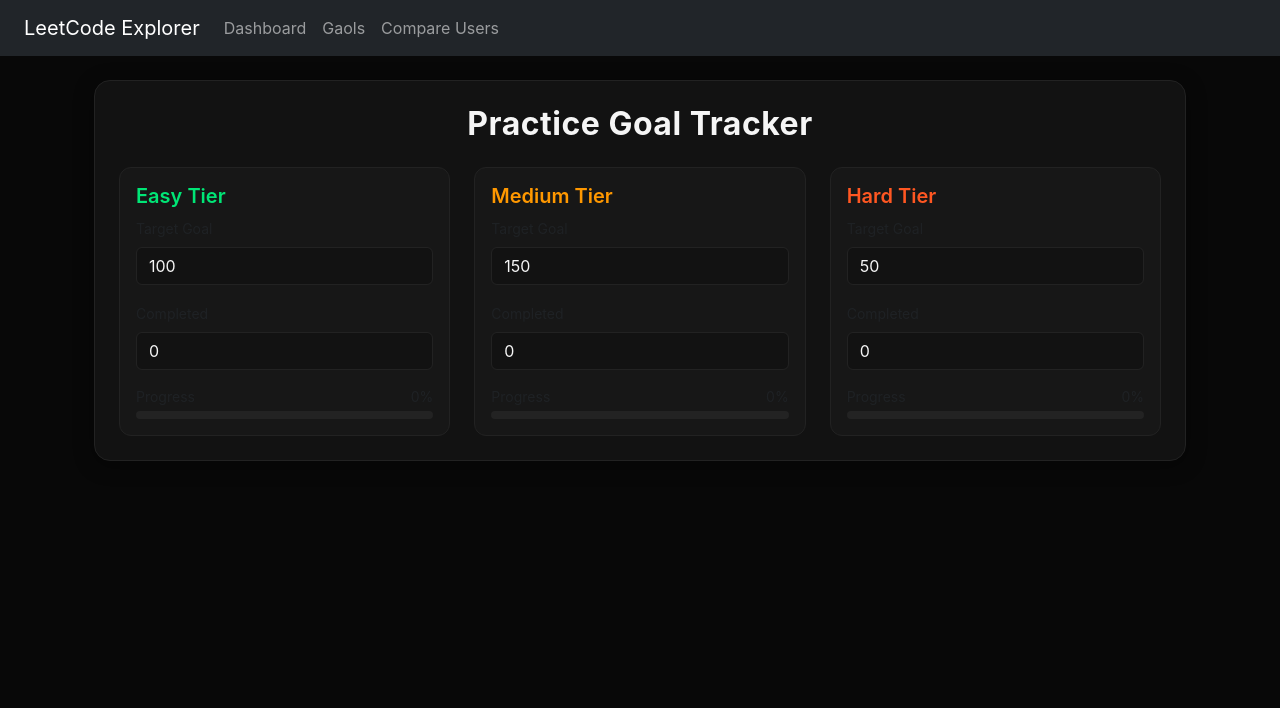
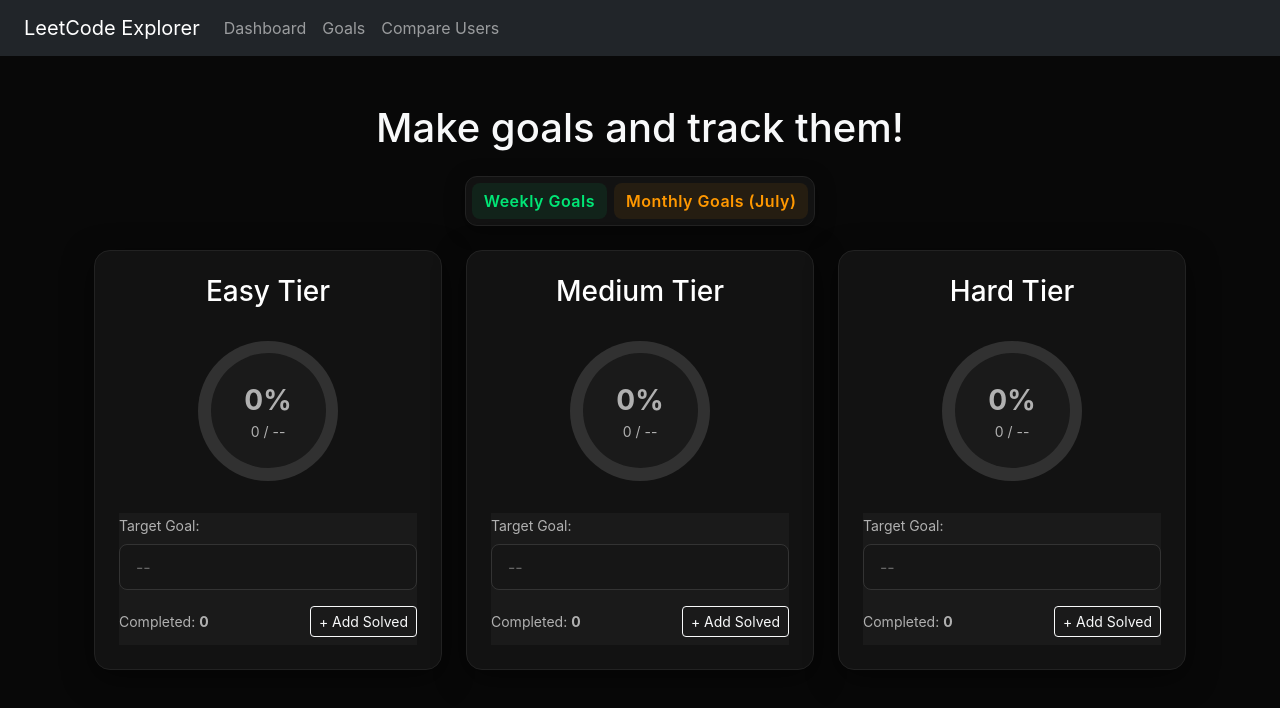
Before and after one commit to Princy0309/LeetCode-Progress-Explorer, a React (Vite) app: page /practice in a window 1280 px wide. Shown: the top 708 px of the page. Built offline with nearby package versions, Linux system fonts and the light colour scheme.

Commit message:
feat: add weekly and monthly tracker with with circular rings showing progress percentage

```diff
--- a/src/App.jsx
+++ b/src/App.jsx
@@ -102,7 +102,7 @@
         <span className="navbar-brand">LeetCode Explorer</span>
         <div className="navbar-nav">
           <Link className="nav-link" to="/">Dashboard</Link>
-          <Link className="nav-link" to="/practice">Gaols</Link>
+          <Link className="nav-link" to="/practice">Goals</Link>
           <Link className="nav-link" to="/compare">Compare Users</Link>
         </div>
       </nav>
--- a/src/Pages/GoalTracker.jsx
+++ b/src/Pages/GoalTracker.jsx
@@ -1,97 +1,185 @@
 import React, { useState, useEffect } from 'react';
 
 export default function GoalTracker() {
-  const [goals, setGoals] = useState(() => {
-    const saved = localStorage.getItem('lc_practice_goals');
-    return saved ? JSON.parse(saved) : { easy: 100, medium: 150, hard: 50 };
+  const [viewMode, setViewMode] = useState('weekly');
+
+  const [weeklyGoals, setWeeklyGoals] = useState(() => {
+    const saved = sessionStorage.getItem('lc_weekly_goals');
+    return saved ? JSON.parse(saved) : { easy: '', medium: '', hard: '' };
   });
 
-  const [current, setCurrent] = useState(() => {
-    const saved = localStorage.getItem('lc_practice_current');
-    return saved ? JSON.parse(saved) : { easy: 0, medium: 0, hard: 0 };
+  const [monthlyGoals, setMonthlyGoals] = useState(() => {
+    const saved = sessionStorage.getItem('lc_monthly_goals');
+    return saved ? JSON.parse(saved) : { easy: '', medium: '', hard: '' };
+  });
+
+  const [completed, setCompleted] = useState(() => {
+    const saved = sessionStorage.getItem('lc_goal_completed');
+    return saved ? JSON.parse(saved) : {
+      weekly: { easy: 0, medium: 0, hard: 0 },
+      monthly: { easy: 0, medium: 0, hard: 0 }
+    };
   });
 
   useEffect(() => {
-    localStorage.setItem('lc_practice_goals', JSON.stringify(goals));
-  }, [goals]);
+    sessionStorage.setItem('lc_weekly_goals', JSON.stringify(weeklyGoals));
+  }, [weeklyGoals]);
 
   useEffect(() => {
-    localStorage.setItem('lc_practice_current', JSON.stringify(current));
-  }, [current]);
+    sessionStorage.setItem('lc_monthly_goals', JSON.stringify(monthlyGoals));
+  }, [monthlyGoals]);
 
-  const handleChange = (tier, field, value) => {
-    const val = Math.max(0, parseInt(value) || 0);
-    if (field === 'goal') {
-      setGoals(prev => ({ ...prev, [tier]: val }));
+  useEffect(() => {
+    sessionStorage.setItem('lc_goal_completed', JSON.stringify(completed));
+  }, [completed]);
+
+  const currentGoals = viewMode === 'weekly' ? weeklyGoals : monthlyGoals;
+  const currentCompleted = viewMode === 'weekly' ? completed.weekly : completed.monthly;
+
+  const handleGoalChange = (tier, value) => {
+    const val = value === '' ? '' : Math.max(0, parseInt(value) || 0);
+    if (viewMode === 'weekly') {
+      setWeeklyGoals(prev => ({ ...prev, [tier]: val }));
     } else {
-      setCurrent(prev => ({ ...prev, [tier]: val }));
+      setMonthlyGoals(prev => ({ ...prev, [tier]: val }));
     }
   };
 
-  const calculateProgress = (curr, goal) => {
-    if (!goal || goal === 0) return 0;
-    return Math.min(100, Math.round((curr / goal) * 100));
+  const handleIncrement = (tier) => {
+    if (viewMode === 'weekly') {
+      setCompleted(prev => ({
+        ...prev,
+        weekly: { ...prev.weekly, [tier]: prev.weekly[tier] + 1 }
+      }));
+    } else {
+      setCompleted(prev => ({
+        ...prev,
+        monthly: { ...prev.monthly, [tier]: prev.monthly[tier] + 1 }
+      }));
+    }
   };
 
-  const tiers = [
-    { key: 'easy', label: 'Easy Tier', color: '#00e676' },
-    { key: 'medium', label: 'Medium Tier', color: '#ff9800' },
-    { key: 'hard', label: 'Hard Tier', color: '#ff5722' }
-  ];
+  const calculatePercentage = (comp, goal) => {
+    const numGoal = parseInt(goal);
+    if (!numGoal || numGoal === 0) return 0;
+    return Math.min(100, Math.round((comp / numGoal) * 100));
+  };
+
+  const getCircleStyle = (percent, color) => {
+    const degrees = (percent / 100) * 360;
+    return {
+      background: `conic-gradient(${color} ${degrees}deg, rgba(255, 255, 255, 0.1) 0deg)`
+    };
+  };
 
   return (
-    <div className="container mt-4">
-      <div className="p-4" style={{ background: 'var(--bg-surface)', borderRadius: '16px', border: '1px solid var(--border-subtle)', boxShadow: '0 4px 20px rgba(0, 0, 0, 0.4)' }}>
-        <h2 className="mb-4 text-center" style={{ fontWeight: '700', letterSpacing: '0.5px' }}>Practice Goal Tracker</h2>
-        <div className="row g-4">
-          {tiers.map(tier => {
-            const progress = calculateProgress(current[tier.key], goals[tier.key]);
-            return (
-              <div className="col-md-4" key={tier.key}>
-                <div className="p-3 h-100 d-flex flex-column justify-content-between" style={{ background: 'rgba(255, 255, 255, 0.02)', borderRadius: '12px', border: '1px solid var(--border-subtle)' }}>
-                  <div>
-                    <h5 style={{ color: tier.color, fontWeight: '600' }}>{tier.label}</h5>
-                    <div className="mb-3">
-                      <label className="form-label text-muted small">Target Goal</label>
-                      <input
-                        type="number"
-                        className="form-control bg-dark text-light border-secondary"
-                        value={goals[tier.key]}
-                        onChange={(e) => handleChange(tier.key, 'goal', e.target.value)}
-                      />
-                    </div>
-                    <div className="mb-3">
-                      <label className="form-label text-muted small">Completed</label>
-                      <input
-                        type="number"
-                        className="form-control bg-dark text-light border-secondary"
-                        value={current[tier.key]}
-                        onChange={(e) => handleChange(tier.key, 'current', e.target.value)}
-                      />
-                    </div>
-                  </div>
-                  <div>
-                    <div className="d-flex justify-content-between mb-1 small text-muted">
-                      <span>Progress</span>
-                      <span>{progress}%</span>
-                    </div>
-                    <div className="progress" style={{ height: '8px', background: 'rgba(255,255,255,0.05)', borderRadius: '4px' }}>
-                      <div
-                        className="progress-bar"
-                        role="progressbar"
-                        style={{ width: `${progress}%`, backgroundColor: tier.color, borderRadius: '4px', transition: 'width 0.4s ease' }}
-                        aria-valuenow={progress}
-                        aria-valuemin="0"
-                        aria-valuemax="100"
-                      ></div>
-                    </div>
-                  </div>
-                </div>
-              </div>
-            );
-          })}
+    <div className="container mt-5 text-light">
+      <h1 className="text-center mb-4">Make goals and track them!</h1>
+
+      <div className="d-flex justify-content-center mb-4">
+        <div className="btn-group" role="group">
+          <button
+            type="button"
+            className={`btn ${viewMode === 'weekly' ? 'btn-primary' : 'btn-outline-secondary'}`}
+            onClick={() => setViewMode('weekly')}
+          >
+            Weekly Goals
+          </button>
+          <button
+            type="button"
+            className={`btn ${viewMode === 'monthly' ? 'btn-primary' : 'btn-outline-secondary'}`}
+            onClick={() => setViewMode('monthly')}
+          >
+            Monthly Goals ({new Date().toLocaleString('default', { month: 'long' })})
+          </button>
         </div>
+      </div>
+
+      <div className="row g-4">
+        <TierCard
+          title="Easy Tier"
+          headerColor="text-success"
+          ringColor="#198754"
+          goal={currentGoals.easy}
+          completed={currentCompleted.easy}
+          percentage={calculatePercentage(currentCompleted.easy, currentGoals.easy)}
+          onGoalChange={(val) => handleGoalChange('easy', val)}
+          onIncrement={() => handleIncrement('easy')}
+          circleStyle={getCircleStyle(calculatePercentage(currentCompleted.easy, currentGoals.easy), '#198754')}
+        />
+
+        <TierCard
+          title="Medium Tier"
+          headerColor="text-warning"
+          ringColor="#ffc107"
+          goal={currentGoals.medium}
+          completed={currentCompleted.medium}
+          percentage={calculatePercentage(currentCompleted.medium, currentGoals.medium)}
+          onGoalChange={(val) => handleGoalChange('medium', val)}
+          onIncrement={() => handleIncrement('medium')}
+          circleStyle={getCircleStyle(calculatePercentage(currentCompleted.medium, currentGoals.medium), '#ffc107')}
+        />
+
+        <TierCard
+          title="Hard Tier"
+          headerColor="text-danger"
+          ringColor="#dc3545"
+          goal={currentGoals.hard}
+          completed={currentCompleted.hard}
+          percentage={calculatePercentage(currentCompleted.hard, currentGoals.hard)}
+          onGoalChange={(val) => handleGoalChange('hard', val)}
+          onIncrement={() => handleIncrement('hard')}
+          circleStyle={getCircleStyle(calculatePercentage(currentCompleted.hard, currentGoals.hard), '#dc3545')}
+        />
       </div>
     </div>
   );
 }
+
+function TierCard({ title, headerColor, goal, completed, percentage, onGoalChange, onIncrement, circleStyle }) {
+  const displayGoal = goal === '' ? '--' : goal;
+
+  return (
+    <div className="col-md-4">
+      <div className="card bg-dark border-secondary shadow-sm p-4 text-light h-100 d-flex flex-column align-items-center">
+        <h3 className={`mb-3 ${headerColor}`}>{title}</h3>
+
+        <div className="circular-progress my-3 d-flex align-items-center justify-content-center" style={circleStyle}>
+          <div className="inner-circle bg-dark d-flex flex-column align-items-center justify-content-center rounded-circle">
+            <span className="fs-3 fw-bold">{percentage}%</span>
+            <small className="text-muted">{completed} / {displayGoal}</small>
+          </div>
+        </div>
+
+        <div className="w-100 mt-3">
+          <label className="form-label text-muted small">Target Goal:</label>
+          <input
+            type="number"
+            className="form-control bg-secondary text-light border-0 mb-3"
+            value={goal}
+            placeholder="--"
+            onChange={(e) => onGoalChange(e.target.value)}
+          />
+
+          <div className="d-flex justify-content-between align-items-center mb-2">
+            <span className="text-muted small">Completed: <strong>{completed}</strong></span>
+            <button className="btn btn-sm btn-outline-light" onClick={onIncrement}>+ Add Solved</button>
+          </div>
+        </div>
+      </div>
+
+      <style>{`
+        .circular-progress {
+          width: 140px;
+          height: 140px;
+          border-radius: 50%;
+          position: relative;
+        }
+        .inner-circle {
+          width: 115px;
+          height: 115px;
+        }
+      `}</style>
+    </div>
+  );
+}
```
